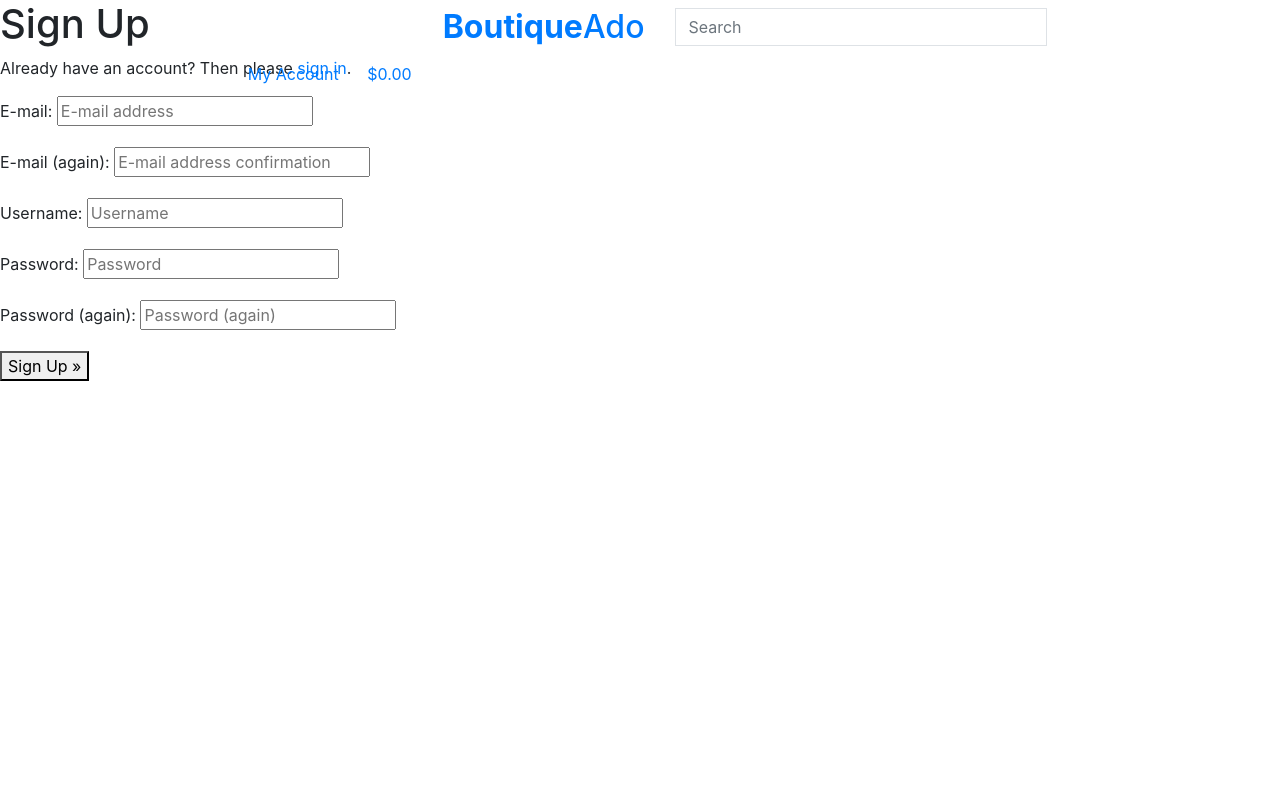
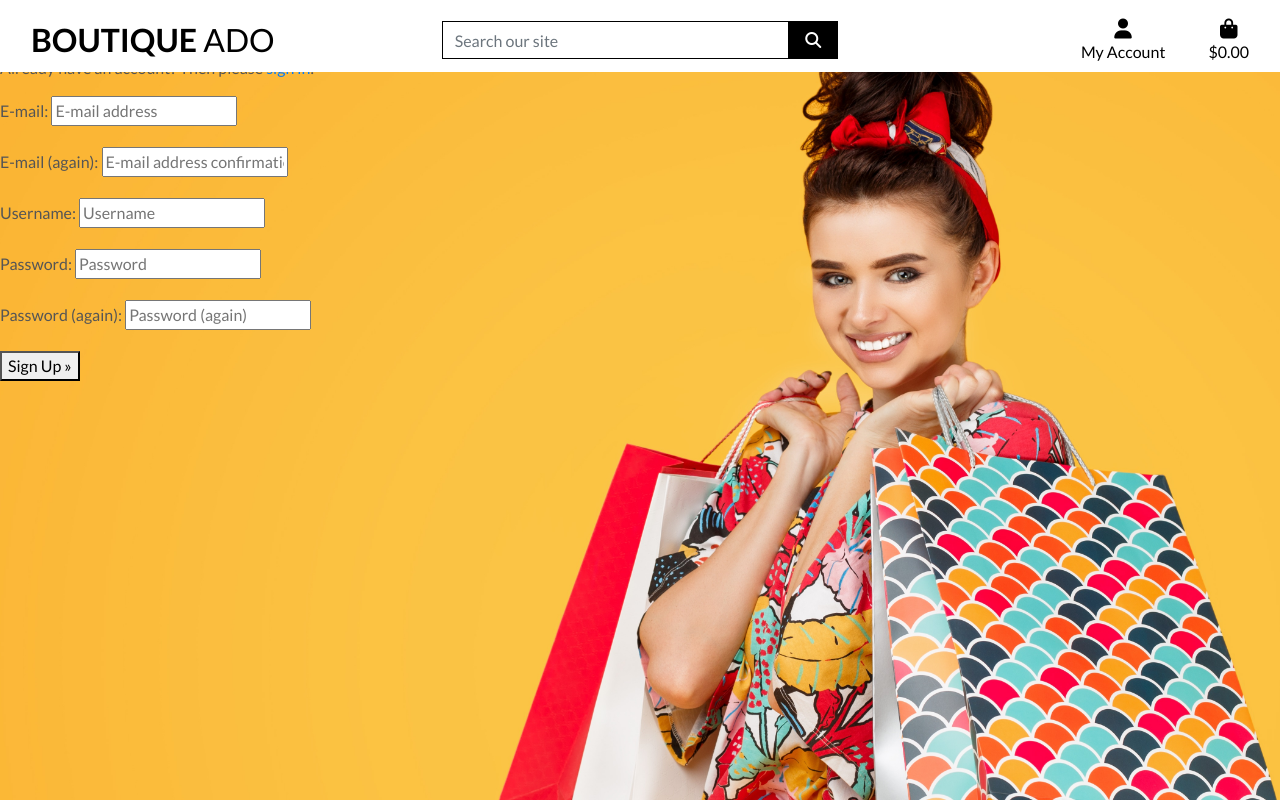
Before and after one commit to TNamdarian/boutique-ado, a Django app: page /accounts/signup/ in a window 1280 px wide. Run offline with Django 3.2, Linux system fonts and the light colour scheme; parts of the project's set-up code (start-up, migrations or seed data) failed here and were passed over; some libraries are stand-ins or nearby versions.

Commit message:
Completed homepage header and css

```diff
--- a/boutique_ado/urls.py
+++ b/boutique_ado/urls.py
@@ -15,9 +15,12 @@ Including another URLconf
 """
 from django.contrib import admin
 from django.urls import path, include
+from django.conf import settings
+from django.conf.urls.static import static
+
 
 urlpatterns = [
     path('admin/', admin.site.urls),
     path('accounts/', include('allauth.urls')),
     path('', include('home.urls')),
-]
+] + static(settings.MEDIA_URL, document_root=settings.MEDIA_ROOT)
--- /dev/null
+++ b/static/css/base.css
@@ -0,0 +1,81 @@
+html {
+    height: 100%;
+}
+
+body {
+    background: url('/media/homepage_background_cropped.jpeg') no-repeat center center fixed;
+    background-size: cover;
+    height: calc(100vh - 164px);
+    color: #555;
+    font-family: "Lato";
+}
+
+/* from Bulma */
+.icon {
+    align-items: center;
+    display: inline-flex;
+    justify-content: center;
+    height: 1.5rem;
+    width: 1.5rem;
+}
+
+.logo-font {
+    text-transform: uppercase;
+}
+
+.main-logo-link {
+    width: fit-content;
+}
+
+.shop-now-button {
+    background: black;
+    color: white;
+    min-width: 260px;
+}
+
+.btn-black {
+    background: black;
+    color: white;
+}
+
+.shop-now-button:hover,
+.shop-now-button:active,
+.shop-now-button:focus,
+.btn-black:hover,
+.btn-black:active,
+.btn-black:focus {
+    background: #222;
+    color: white;
+}
+
+.text-black {
+    color: #000 !important;
+}
+
+.border-black {
+    border: 1px solid black !important;
+}
+
+/* --------------------------------- Media queries */
+
+/* Slightly larger container on xl screens */
+@media (min-width: 1200px) {
+    .container {
+        max-width: 80%;
+    }
+}
+
+/* fixed top navbar only on medium and up */
+@media (min-width: 992px) {
+    .fixed-top-desktop-only {
+        position: fixed;
+        top: 0;
+        right: 0;
+        left: 0;
+        z-index: 1030;
+    }
+
+    .header-container {
+        padding-top: 164px;
+    }
+}
--- a/templates/base.html
+++ b/templates/base.html
@@ -14,7 +14,12 @@
     {% endblock %}
 
     {% block corecss %}
-    <link rel="stylesheet" href="https://cdn.jsdelivr.net/npm/bootstrap@4.4.1/dist/css/bootstrap.min.css" integrity="sha384-Vkoo8x4CGsO3+Hhxv8T/Q5PaXtkKtu6ug5TOeNV6gBiFeWPGFN9MuhOf23Q9Ifjh" crossorigin="anonymous">
+    <link rel="stylesheet" href="https://stackpath.bootstrapcdn.com/bootstrap/4.4.1/css/bootstrap.min.css" integrity="sha384-Vkoo8x4CGsO3+Hhxv8T/Q5PaXtkKtu6ug5TOeNV6gBiFeWPGFN9MuhOf23Q9Ifjh" crossorigin="anonymous">
+    <script src="https://kit.fontawesome.com/08200ec4ae.js" crossorigin="anonymous"></script>
+    <link rel="stylesheet" href="{% static 'css/base.css' %}">
+    <link rel="preconnect" href="https://fonts.googleapis.com">
+    <link rel="preconnect" href="https://fonts.gstatic.com" crossorigin>
+    <link href="https://fonts.googleapis.com/css2?family=Lato:ital,wght@0,400;0,700;0,900;1,300;1,400;1,700;1,900&display=swap" rel="stylesheet">
     {% endblock %}
 
     {% block extra_css %}
@@ -34,17 +39,18 @@
 
 <body>
     <header class="container-fluid fixed-top">
-        <div class="row">
-            <div class="col-12 col-lg-4 my-auto py-1 py-lg-0 text-centre text-lg-left"></div>
-            <a href="{% url 'home' %}" class="nav-link main-logo-link">
-                <h2 class="logo-font text-black my-0"><strong>Boutique</strong>Ado</h2>
-            </a>
+        <div id="topnav" class="row bg-white pt-lg-2 d-none d-lg-flex">
+            <div class="col-12 col-lg-4 my-auto py-1 py-lg-0 text-center text-lg-left">
+                <a href="{% url 'home' %}" class="nav-link main-logo-link">
+                    <h2 class="logo-font text-black my-0"><strong>Boutique</strong> Ado</h2>
+                </a>
+            </div>
             <div class="col-12 col-lg-4 my-auto py-1 py-lg-0">
                 <form method="GET" action="">
                     <div class="input-group w-100">
-                        <input type="text" name="q" placeholder="Search" class="form-control border border-black rounded-0">
+                        <input class="form-control border border-black rounded-0" type="text" name="q" placeholder="Search our site">
                         <div class="input-group-append">
-                            <button class="form-control btn btn-black border-black rounded-0" type="submit">
+                            <button class="form-control btn btn-black border border-black rounded-0" type="submit">
                                 <span class="icon">
                                     <i class="fas fa-search"></i>
                                 </span>
@@ -56,7 +62,7 @@
             <div class="col-12 col-lg-4 my-auto py-1 py-lg-0">
                 <ul class="list-inline list-unstyled text-center text-lg-right my-0">
                     <li class="list-inline-item dropdown">
-                        <a href="#" class="text-black nav-link" id="user-options" data-toggle="dropdown" aria-haspopup="true" aria-expanded="false">
+                        <a class="text-black nav-link" href="#" id="user-options" data-toggle="dropdown" aria-haspopup="true" aria-expanded="false">
                             <div class="text-center">
                                 <div><i class="fas fa-user fa-lg"></i></div>
                                 <p class="my-0">My Account</p>
@@ -64,7 +70,7 @@
                         </a>
                         <div class="dropdown-menu border-0" aria-labelledby="user-options">
                             {% if request.user.is_authenticated %}
-                            {% if  request.user.is_superuser %}
+                            {% if request.user.is_superuser %}
                             <a href="" class="dropdown-item">Product Management</a>
                             {% endif %}
                             <a href="" class="dropdown-item">My Profile</a>
@@ -76,9 +82,9 @@
                         </div>
                     </li>
                     <li class="list-inline-item">
-                        <a href="" class="{% if grand_total %}text-info font-weight-bold{% else %}text-black{% endif %}nav-link">
+                        <a class="{% if grand_total %}text-info font-weight-bold{% else %}text-black{% endif %} nav-link" href="">
                             <div class="text-center">
-                                <div><i class="fas fa-shopping-bag fa lg"></i></div>
+                                <div><i class="fas fa-shopping-bag fa-lg"></i></div>
                                 <p class="my-0">
                                     {% if grand_total %}
                                     ${{ grand_total|floatformat:2 }}
@@ -91,8 +97,10 @@
                     </li>
                 </ul>
             </div>
+            <div class="col-12 col-lg-4 my-auto py-1 py-lg-0"></div>
         </div>
     </header>
+
     {% if messages %}
     <div class="message-container"></div>
     {% endif %}
@@ -106,6 +114,7 @@
     {% block postloadjs %}
     {% endblock %}
 
+
 </body>
 
 </html>
```
Also changed, not shown: boutique_ado/settings.py (+24 -0 lines), media/homepage_background_cropped.jpeg (added).
